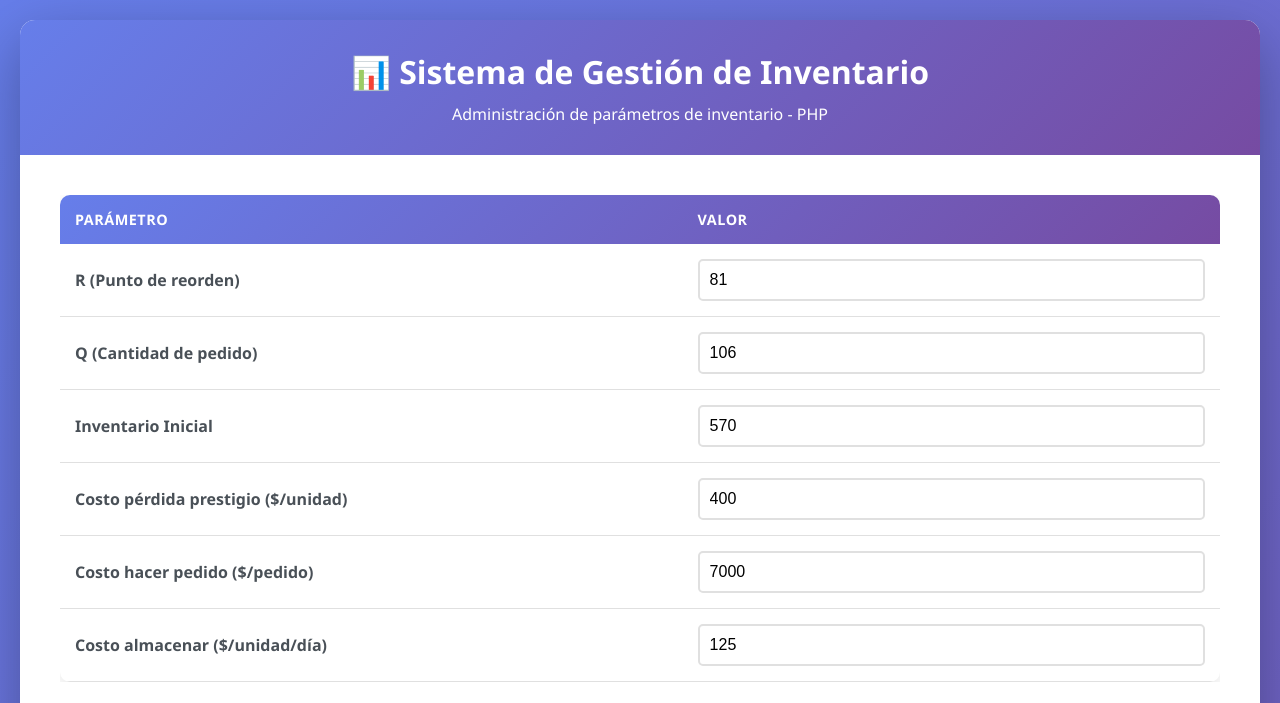
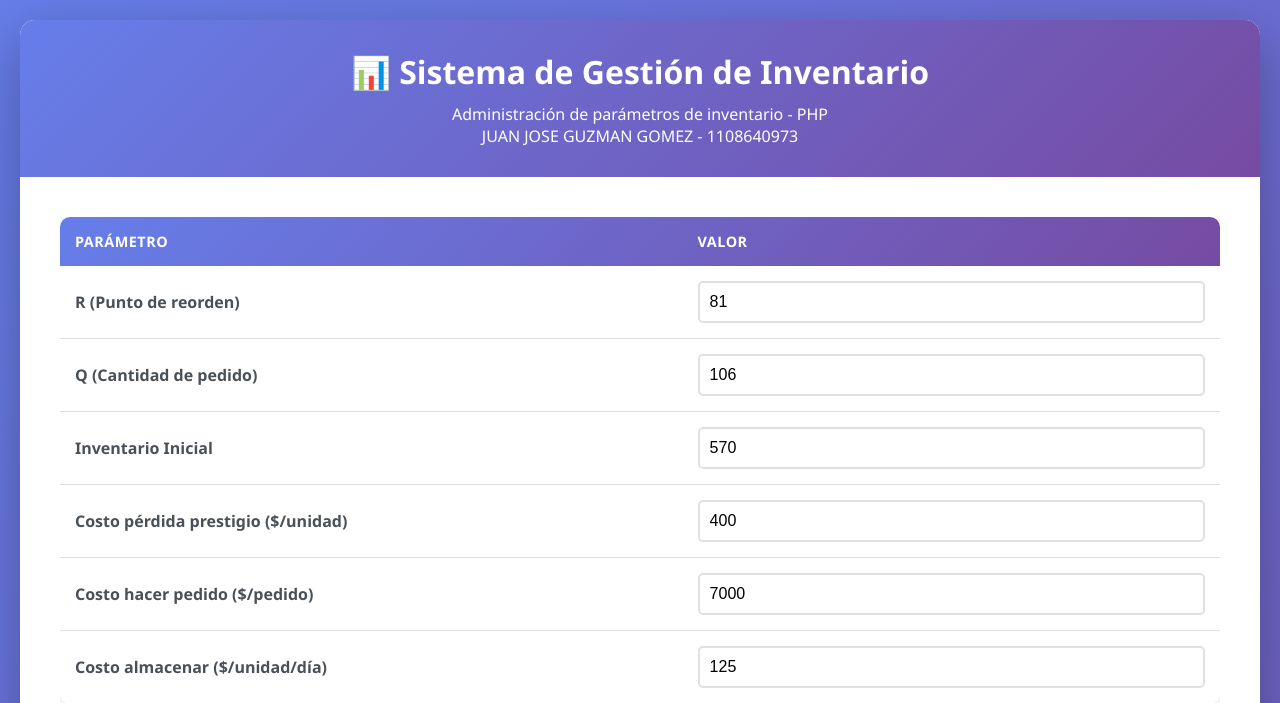
Before and after one commit to JuanGuzmanG/corte2IngWeb, a PHP site: page / in a window 1280 px wide. Shown: the top 703 px of the page. Run offline with PHP 8.4, Linux system fonts and the light colour scheme.

Commit message:
Adds student identification
Adds student name and ID to the header and within the code.

This inclusion aims to clearly identify the author and provide
traceability within the application.

```diff
--- a/index.php
+++ b/index.php
@@ -1,3 +1,8 @@
+<!--
+    juan jose guzman gomez
+    1108640973
+-->
+
 <?php
 function calcularRangos($probabilidades) {
     $rangos = [];
@@ -147,7 +152,6 @@ if ($_SERVER['REQUEST_METHOD'] === 'POST') {
 
         $addQ = ($cuentaAtras == 0) ? $q : 0;
         $inventario = $invParaCalculo - $demanda + $addQ;
-        echo "$inventario";
         $costoInv = ($inventario > 0) ? ($inventario * $costoAlmacenamiento) : 0;
         $totalCI += $costoInv;
         $costoOrd = 0;
@@ -260,6 +264,7 @@ if ($_SERVER['REQUEST_METHOD'] === 'POST') {
     <div class="header">
         <h1>📊 Sistema de Gestión de Inventario</h1>
         <p>Administración de parámetros de inventario - PHP</p>
+        <p>JUAN JOSE GUZMAN GOMEZ - 1108640973</p>
     </div>
     <div class="content">
         <form method="POST">
```
